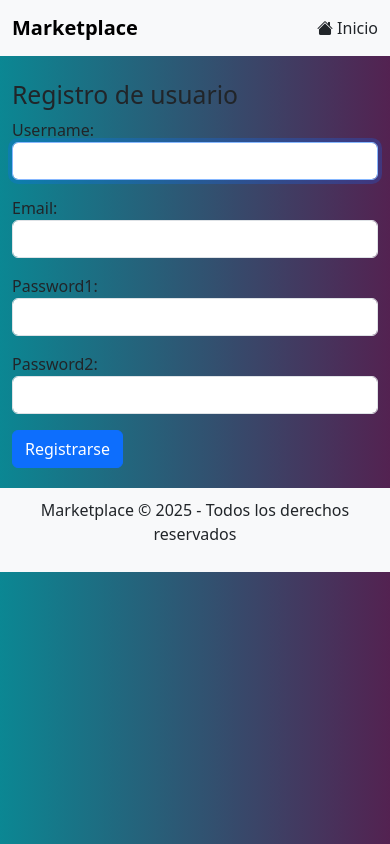
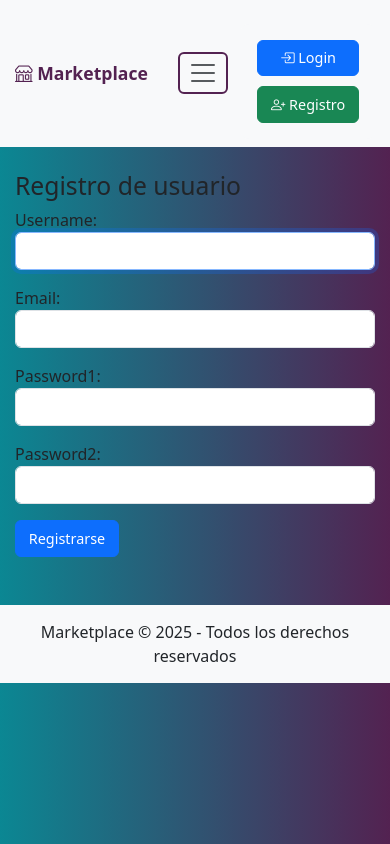
Before and after one commit to JACKBLACKCCS/proyecto_uneweb, a Django app: page /accounts/register/ in a window 390 px wide. Run offline with Django 5.2, Linux system fonts and the light colour scheme.

Commit message:
Fix responsive navbar for mobile devices

```diff
--- a/templates/base.html
+++ b/templates/base.html
@@ -19,6 +19,105 @@
       object-fit: contain;
       background-color: #f8f9fa;
     }
+
+    /* ===== ESTILOS RESPONSIVE MEJORADOS ===== */
+
+    /* Navbar personalizada */
+    .navbar-brand-custom {
+      font-weight: 700;
+      color: #532251 !important;
+    }
+
+    /* Botones de auth más visibles en móvil */
+    .auth-buttons-mobile {
+      display: none;
+      flex-direction: column;
+      gap: 10px;
+      padding: 1rem;
+      background: #f8f9fa;
+      border-radius: 8px;
+      margin-top: 1rem;
+    }
+
+    /* Mejorar visibilidad de enlaces en móvil */
+    .navbar-nav .nav-link {
+      padding: 0.5rem 1rem;
+      border-radius: 4px;
+      margin: 2px 0;
+    }
+
+    .navbar-nav .nav-link:hover {
+      background-color: rgba(83, 34, 81, 0.1);
+    }
+
+    /* Botón de hamburguesa más visible */
+    .navbar-toggler {
+      border: 2px solid #532251;
+      padding: 0.25rem 0.5rem;
+    }
+
+    .navbar-toggler:focus {
+      box-shadow: 0 0 0 3px rgba(83, 34, 81, 0.25);
+    }
+
+    /* ===== MEDIA QUERIES PARA MÓVILES ===== */
+
+    @media (max-width: 768px) {
+      /* Navbar más compacta en móviles */
+      .navbar {
+        padding: 0.5rem 0;
+      }
+
+      /* Mostrar botones de auth en móvil */
+      .auth-buttons-mobile {
+        display: flex;
+      }
+
+      /* Ocultar auth en desktop cuando esté en móvil */
+      .auth-buttons-desktop {
+        display: none !important;
+      }
+
+      /* Mejorar espaciado del menú colapsado */
+      .navbar-collapse {
+        padding: 1rem 0;
+      }
+
+      /* Imágenes más pequeñas en móviles */
+      .img-product {
+        height: 150px;
+      }
+
+      /* Container más ajustado en móviles */
+      .container {
+        padding-left: 15px;
+        padding-right: 15px;
+      }
+    }
+
+    @media (max-width: 576px) {
+      /* Ajustes para pantallas muy pequeñas */
+      .navbar-brand {
+        font-size: 1.1rem;
+      }
+
+      .img-product {
+        height: 120px;
+      }
+
+      /* Botones más compactos */
+      .btn {
+        padding: 0.4rem 0.8rem;
+        font-size: 0.9rem;
+      }
+    }
+
+    /* Badge del carrito más visible */
+    .badge {
+      font-size: 0.7em;
+      min-width: 18px;
+      height: 18px;
+    }
   </style>
 </head>
 
@@ -26,17 +125,32 @@
 
   <nav class="navbar navbar-expand-lg navbar-light bg-light mb-4">
     <div class="container">
-      <!-- Nombre de la empresa -->
-      <span class="navbar-brand fw-bold">Marketplace</span>
+      <!-- Logo y nombre -->
+      <a class="navbar-brand navbar-brand-custom fw-bold" href="{% url 'item_list' %}">
+        <i class="bi bi-shop"></i> Marketplace
+      </a>
 
+      <!-- Botón hamburguesa para móviles -->
+      <button class="navbar-toggler" type="button" data-bs-toggle="collapse" data-bs-target="#navbarContent"
+              aria-controls="navbarContent" aria-expanded="false" aria-label="Toggle navigation">
+        <span class="navbar-toggler-icon"></span>
+      </button>
+
+      <!-- Contenido colapsable -->
+      <div class="collapse navbar-collapse" id="navbarContent">
+        <!-- Menú principal -->
+        <ul class="navbar-nav me-auto">
           <!-- Icono de inicio -->
-      <a class="nav-link ms-3" href="{% url 'item_list' %}">
+          <li class="nav-item">
+            <a class="nav-link" href="{% url 'item_list' %}">
               <i class="bi bi-house-fill"></i> Inicio
             </a>
+          </li>
 
           <!-- Icono de carrito con subtotal -->
           {% if user.is_authenticated %}
-      <a class="nav-link ms-3 position-relative" href="{% url 'view_cart' %}">
+          <li class="nav-item">
+            <a class="nav-link position-relative" href="{% url 'view_cart' %}">
               <i class="bi bi-cart-fill"></i> Carrito
               <span class="fw-bold ms-1">${{ cart_subtotal }}</span>
               {% if cart_items_count %}
@@ -45,26 +159,56 @@
               </span>
               {% endif %}
             </a>
+          </li>
           {% endif %}
+        </ul>
 
-      <!-- Menú de usuario -->
-      <div class="collapse navbar-collapse justify-content-end">
-        <ul class="navbar-nav ms-auto">
+        <!-- Menú de usuario - VERSIÓN DESKTOP -->
+        <ul class="navbar-nav auth-buttons-desktop">
           {% if user.is_authenticated %}
-          <li class="nav-item"><a class="nav-link" href="{% url 'logout' %}">Cerrar sesión</a></li>
+            <!-- Botón de vender producto -->
+            <li class="nav-item">
+              <a class="nav-link btn btn-outline-primary btn-sm me-2" href="{% url 'create_item' %}">
+                <i class="bi bi-plus-circle"></i> Vender
+              </a>
+            </li>
+            <li class="nav-item">
+              <a class="nav-link btn btn-outline-danger btn-sm" href="{% url 'logout' %}">
+                <i class="bi bi-box-arrow-right"></i> Salir
+              </a>
+            </li>
+          {% else %}
+            <li class="nav-item">
+              <a class="nav-link btn btn-primary btn-sm me-2" href="{% url 'login' %}">
+                <i class="bi bi-box-arrow-in-right"></i> Login
+              </a>
+            </li>
+            <li class="nav-item">
+              <a class="nav-link btn btn-success btn-sm" href="{% url 'register' %}">
+                <i class="bi bi-person-plus"></i> Registro
+              </a>
+            </li>
+          {% endif %}
+        </ul>
+      </div>
 
-          <!-- Botón de vender producto en la navbar -->
-          <li class="nav-item">
-            <a class="nav-link" href="{% url 'create_item' %}">
+      <!-- Menú de usuario - VERSIÓN MÓVIL (fuera del collapse) -->
+      <div class="auth-buttons-mobile d-lg-none">
+        {% if user.is_authenticated %}
+          <a class="btn btn-outline-primary w-100" href="{% url 'create_item' %}">
             <i class="bi bi-plus-circle"></i> Vender Producto
           </a>
-          </li>
-
+          <a class="btn btn-outline-danger w-100" href="{% url 'logout' %}">
+            <i class="bi bi-box-arrow-right"></i> Cerrar Sesión
+          </a>
         {% else %}
-          <li class="nav-item"><a class="nav-link" href="{% url 'login' %}">Login</a></li>
-          <li class="nav-item"><a class="nav-link" href="{% url 'register' %}">Registro</a></li>
+          <a class="btn btn-primary w-100" href="{% url 'login' %}">
+            <i class="bi bi-box-arrow-in-right"></i> Login
+          </a>
+          <a class="btn btn-success w-100" href="{% url 'register' %}">
+            <i class="bi bi-person-plus"></i> Registro
+          </a>
         {% endif %}
-        </ul>
       </div>
     </div>
   </nav>
@@ -73,13 +217,33 @@
     {% block content %}{% endblock %}
   </div>
 
-  <footer class="text-center">
-    <div style="background-color:#f8f9fa; padding:10px; margin-top:20px;">
-      <p>  Marketplace &copy; 2025 - Todos los derechos reservados</p>
+  <footer class="text-center mt-5">
+    <div style="background-color:#f8f9fa; padding:15px; margin-top:30px;">
+      <p class="mb-0">Marketplace &copy; 2025 - Todos los derechos reservados</p>
     </div>
   </footer>
 
   <script src="https://cdn.jsdelivr.net/npm/bootstrap@5.3.2/dist/js/bootstrap.bundle.min.js"></script>
+
+  <!-- Script para mejorar experiencia móvil -->
+  <script>
+    // Cerrar menú automáticamente al hacer clic en un enlace (solo móviles)
+    document.addEventListener('DOMContentLoaded', function() {
+      const navLinks = document.querySelectorAll('.nav-link');
+      const navbarCollapse = document.getElementById('navbarContent');
+
+      navLinks.forEach(link => {
+        link.addEventListener('click', () => {
+          if (window.innerWidth < 992) { // Solo en móviles
+            const bsCollapse = new bootstrap.Collapse(navbarCollapse, {
+              toggle: false
+            });
+            bsCollapse.hide();
+          }
+        });
+      });
+    });
+  </script>
 </body>
 
 </html>
```
Lines whose indentation alone changed are shown as unchanged.
